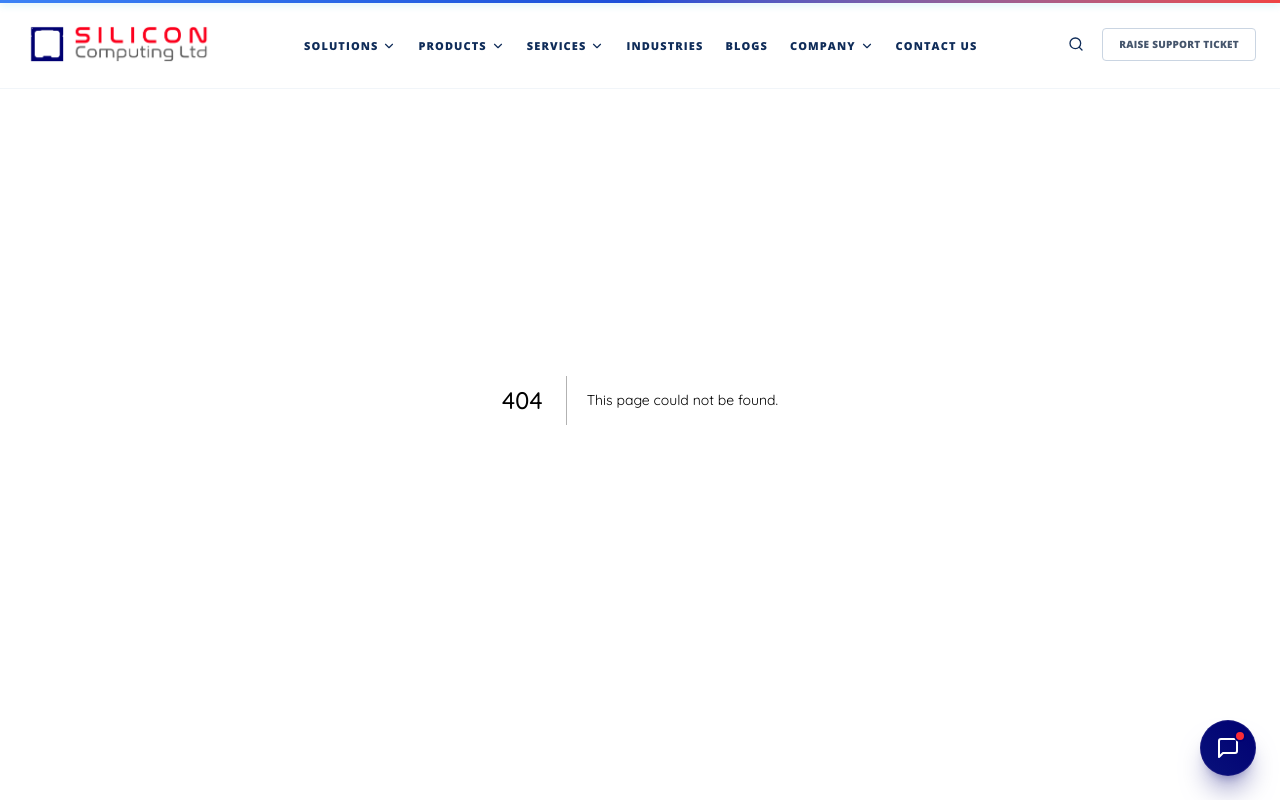
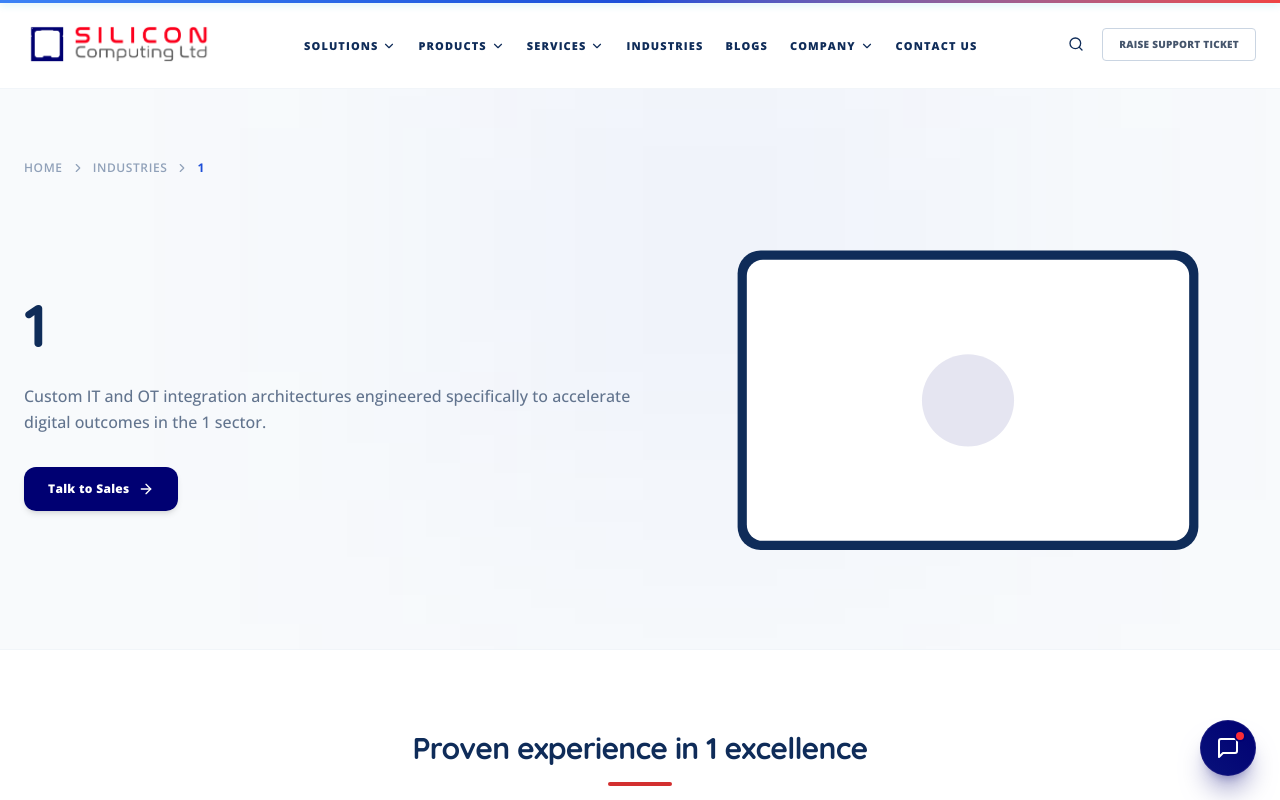
Before and after one commit to tanvir-go/silicon, a Next.js app: page /solution-by-industry/1 in a window 1280 px wide. Before the commit this address had no page. Shown: the top 800 px of the page. Built offline with nearby package versions, Linux system fonts and the light colour scheme.

Commit message:
separate page like this Solution by Industries and view all button update

```diff
--- a/src/app/industries/[slug]/page.tsx
+++ b/src/app/solution-by-industry/[slug]/page.tsx
@@ -177,7 +177,7 @@ export default function IndustriesDynamicPage() {
         <div className="flex items-center gap-2 text-xs font-semibold text-slate-400 mb-6 uppercase tracking-wider">
           <Link href="/" className="hover:text-primary-600 transition-colors">Home</Link>
           <ChevronRight className="w-3.5 h-3.5" />
-          <Link href="/industries" className="hover:text-primary-600 transition-colors">Industries</Link>
+          <Link href="/solution-by-industry" className="hover:text-primary-600 transition-colors">Industries</Link>
           <ChevronRight className="w-3.5 h-3.5" />
           <span className="text-primary-600 font-bold">{formatTitle(slug)}</span>
         </div>
--- a/src/app/solution-by-product/page.tsx
+++ b/src/app/solution-by-product/page.tsx
@@ -90,32 +90,32 @@ const industries: SolutionCard[] = [
   {
     title: "Banking, Financial Services & Insurance",
     desc: "Scale transaction telemetry with multi-region active-active database partitioning, end-to-end encryption pipelines, and automated real-time fraud auditing routines.",
-    link: "/industries/banking-and-finance"
+    link: "/solution-by-industry/banking-and-finance"
   },
   {
     title: "Healthcare & Life Sciences",
     desc: "Integrate deep neural classifier networks trained on secure patient registries. Deploy hardened HIPAA-compliant EHR data pipelines and clinical diagnostic engines.",
-    link: "/industries/healthcare"
+    link: "/solution-by-industry/healthcare"
   },
   {
     title: "Energy & SCADA Utilities",
     desc: "Protect power grids, water utilities, and SCADA controllers. Configure cryptographic edge boundary shields, zero-trust firewalls, and active SOC log tracking.",
-    link: "/industries/energy-and-scada-utilities"
+    link: "/solution-by-industry/energy-and-scada-utilities"
   },
   {
     title: "Retail & Omni-Channel Logistics",
     desc: "Synchronize multi-national inventory shifts with high-throughput event-driven message brokers. Compute dynamic shipping routes and optimize fleet routing.",
-    link: "/industries/retail"
+    link: "/solution-by-industry/retail"
   },
   {
     title: "Telecommunications & Networking",
     desc: "Unify geographically dispersed corporate centers, remote terminals, and call nodes. Optimize WAN communication with fiber failover lines and SD-WAN routing.",
-    link: "/industries/telecommunications"
+    link: "/solution-by-industry/telecommunications"
   },
   {
     title: "Government & Public Sector",
     desc: "Secure public sector directories, establish zero-trust directory services, design sovereign cloud transitions, and deliver robust business continuity strategies.",
-    link: "/industries/public-sector"
+    link: "/solution-by-industry/public-sector"
   }
 ];
 
--- a/src/components/Navbar.tsx
+++ b/src/components/Navbar.tsx
@@ -19,7 +19,7 @@ const navLinks: NavLink[] = [
   { label: "Solutions", href: "#", hasDropdown: true },
   { label: "Products", href: "/collections/product", hasDropdown: true },
   { label: "Services", href: "/services", hasDropdown: true },
-  { label: "Industries", href: "/industries" },
+  { label: "Industries", href: "/solution-by-industry" },
   { label: "Blogs", href: "/blog" },
   { label: "Company", href: "/about", hasDropdown: true },
   { label: "Contact us", href: "/contact" },
@@ -51,7 +51,7 @@ export default function Navbar() {
     if (label === "Solutions") return pathname === "/solution-by-product";
     if (label === "Services") return pathname === "/services";
     if (label === "Products") return pathname === "/collections/product";
-    if (label === "Industries") return pathname === "/industries";
+    if (label === "Industries") return pathname === "/solution-by-industry";
     if (label === "Blogs") return pathname === "/blog";
     if (label === "Company") return pathname === "/about" || pathname === "/team";
     if (label === "Contact us") return pathname === "/contact";
@@ -128,13 +128,13 @@ export default function Navbar() {
             "Public Sector"
           ].map((item) => (
             <li key={item}>
-              <Link href={`/industries/${getSlug(item)}`} onClick={() => setHoveredMenu(null)} className="hover:text-[#D32F2F] transition-colors">
+              <Link href={`/solution-by-industry/${getSlug(item)}`} onClick={() => setHoveredMenu(null)} className="hover:text-[#D32F2F] transition-colors">
                 {item}
               </Link>
             </li>
           ))}
           <li className="mt-1">
-            <Link href="/industries" onClick={() => setHoveredMenu(null)} className="text-[#D32F2F] hover:underline flex items-center gap-1 font-bold">
+            <Link href="/solution-by-industry" onClick={() => setHoveredMenu(null)} className="text-[#D32F2F] hover:underline flex items-center gap-1 font-bold">
               &gt; View All
             </Link>
           </li>
@@ -202,7 +202,7 @@ export default function Navbar() {
           {[
             { label: "Product types", href: "/collections/product" },
             { label: "Solutions by topic", href: "/solution-by-product" },
-            { label: "Industries", href: "/industries" }
+            { label: "Industries", href: "/solution-by-industry" }
           ].map((item) => (
             <li key={item.label}>
               <Link href={item.href} onClick={() => setHoveredMenu(null)} className="hover:text-[#D32F2F] transition-colors">
@@ -530,7 +530,7 @@ export default function Navbar() {
                             <>
                               <Link href="/solution-by-product" onClick={() => setIsMobileMenuOpen(false)} className="text-xs text-slate-500 font-bold">Solutions by Product</Link>
                               <Link href="/solution-by-product" onClick={() => setIsMobileMenuOpen(false)} className="text-xs text-slate-500 font-bold">Solutions by Use Case</Link>
-                              <Link href="/industries" onClick={() => setIsMobileMenuOpen(false)} className="text-xs text-slate-500 font-bold">Solutions by Industries</Link>
+                              <Link href="/solution-by-industry" onClick={() => setIsMobileMenuOpen(false)} className="text-xs text-slate-500 font-bold">Solutions by Industries</Link>
                             </>
                           )}
                           {link.label === "Products" && (
```
Also changed, not shown: src/app/solution-by-industry/page.tsx (renamed from src/app/industries/page.tsx).
